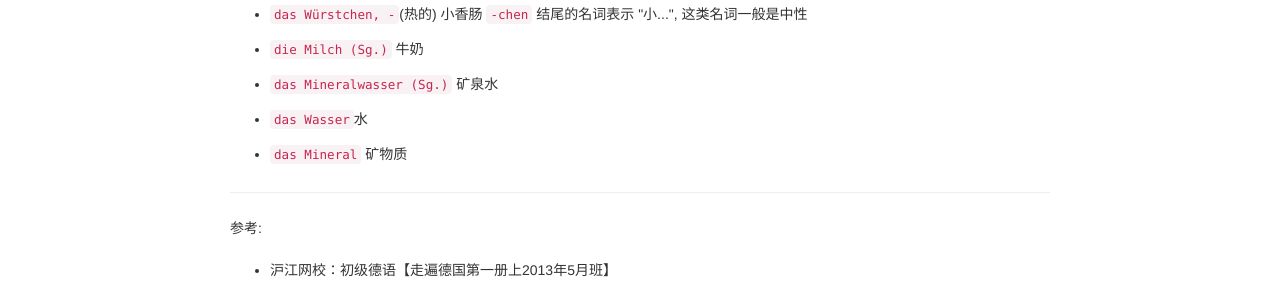
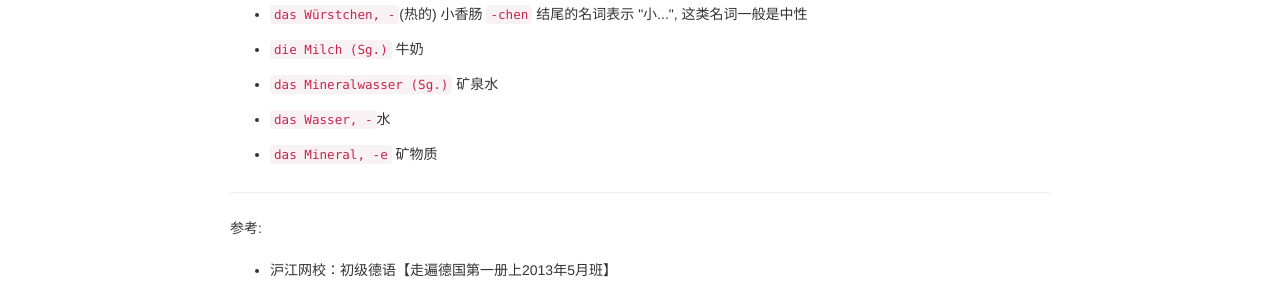
Before and after one commit to Frederick-S/GermanGarden, a Jekyll site: the page built from _posts/Passwort Deutsch/A1/2013-08-03-lektion-4-4.html, in a window 1280 px wide and 900 px high, scrolled down 3785 px. Shown: the part 282-582 px from the top of the window. Built offline with Jekyll 4.4.1, drawn with Linux system fonts in a browser that asks for light colours; nearby versions of some CDN libraries; comment, search, counter and statistics services are not loaded.

Commit message:
Update 2013-08-03-lektion-4-4.html

```diff
--- a/_posts/Passwort Deutsch/A1/2013-08-03-lektion-4-4.html
+++ b/_posts/Passwort Deutsch/A1/2013-08-03-lektion-4-4.html
@@ -133,7 +133,7 @@ tags: ['Passwort Deutsch', 'Passwort Deutsch A1', 'Passwort Deutsch A1 Lektion 4
             <td></td>
             <td>我有课。</td>
             <td></td>
-            <td>我没有课</td>
+            <td>我没有课。</td>
         </tr>
         <tr>
             <td>n</td>
@@ -185,7 +185,7 @@ tags: ['Passwort Deutsch', 'Passwort Deutsch A1', 'Passwort Deutsch A1 Lektion 4
                 <td>Ich habe kein Geld.</td>
             </tr>
             <tr>
-                <td></td>
+                <td>我有钱。</td>
                 <td></td>
                 <td>我没有钱。<code>kein</code> 否定零冠词名词</td>
             </tr>
@@ -309,8 +309,8 @@ tags: ['Passwort Deutsch', 'Passwort Deutsch A1', 'Passwort Deutsch A1 Lektion 4
     <li><code>das Würstchen, -</code>(热的) 小香肠 <code>-chen</code> 结尾的名词表示 "小...", 这类名词一般是中性</li>
     <li><code>die Milch (Sg.)</code> 牛奶</li>
     <li><code>das Mineralwasser (Sg.)</code> 矿泉水</li>
-    <li><code>das Wasser</code>水</li>
-    <li><code>das Mineral</code> 矿物质</li>
+    <li><code>das Wasser, -</code>水</li>
+    <li><code>das Mineral, -e</code> 矿物质</li>
 </ul>
 <hr />
 <p>
```
